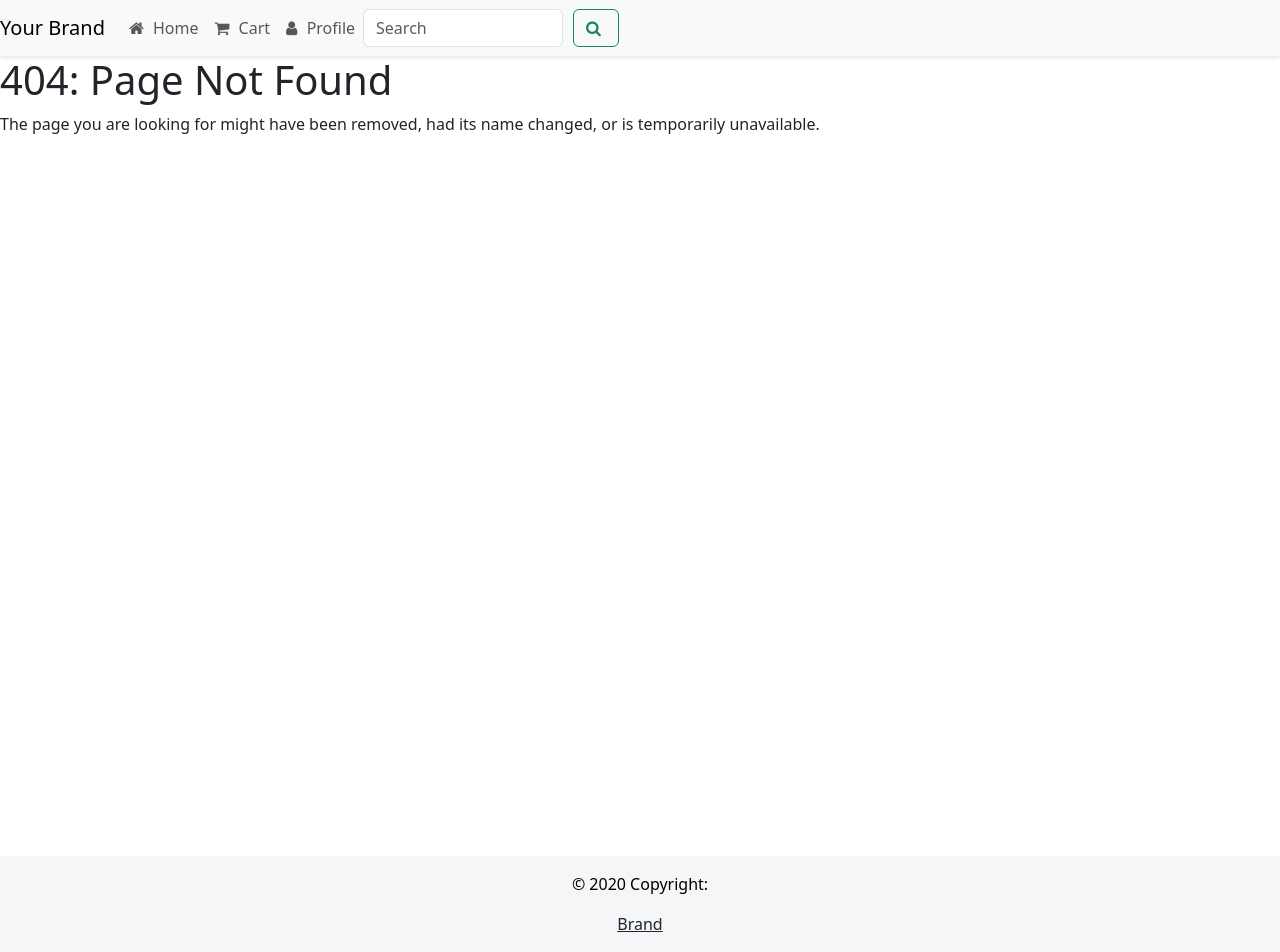
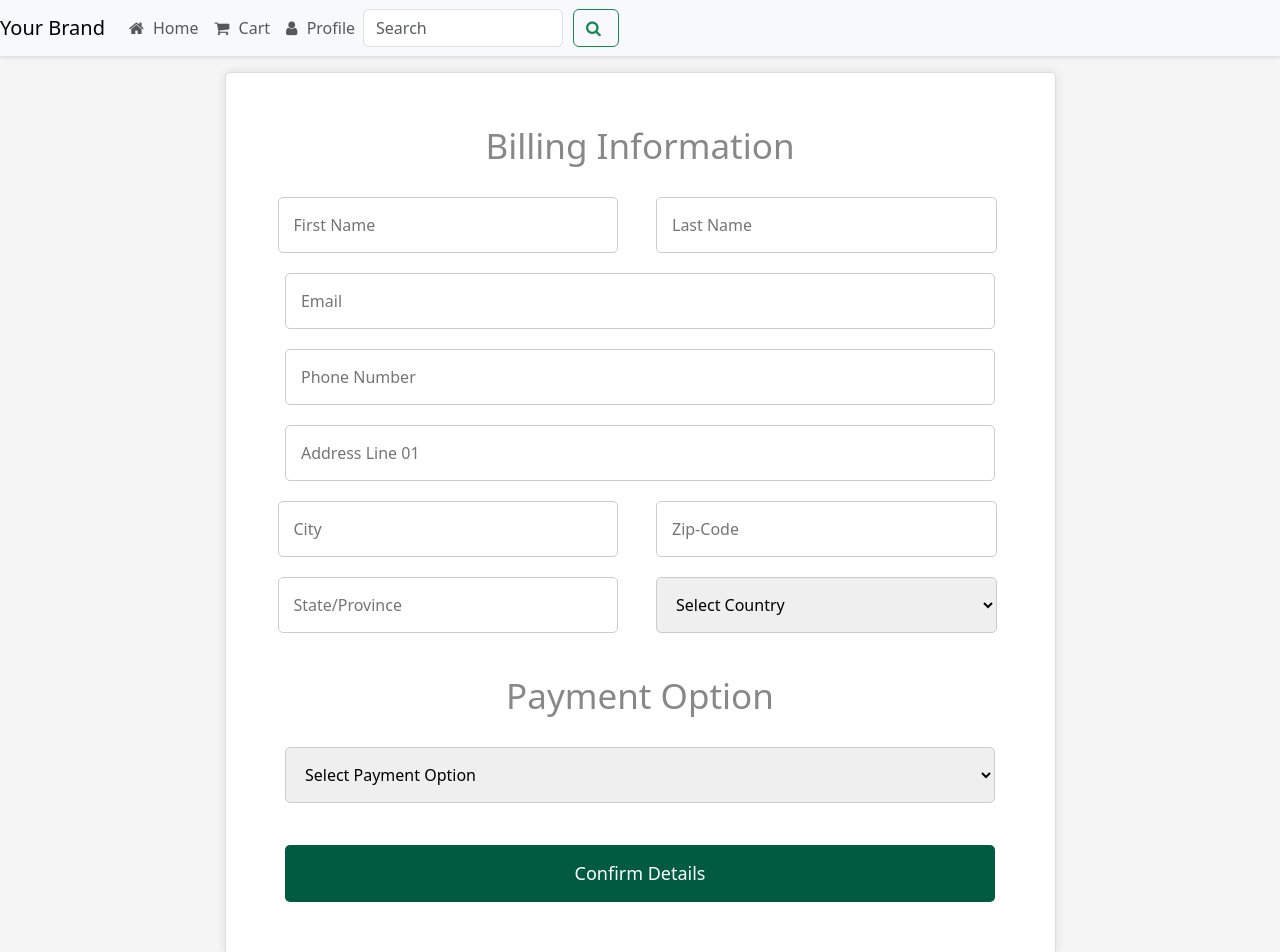
Before and after one commit to lckariyawasam/E-Commerce-App, a React (Create React App) app in the folder frontend/e_commerce/: page /billing in a window 1280 px wide. Before the commit this address had no page. Shown: the top 952 px of the page. Built offline with nearby package versions, Linux system fonts and the light colour scheme; no server answers.

Commit message:
Add billing information page, user endpoint

```diff
--- a/frontend/e_commerce/src/App.js
+++ b/frontend/e_commerce/src/App.js
@@ -14,6 +14,7 @@ import Navbar from './Components/Navbar';
 import NotFound from './Screens/NotFound';
 import AdminPanel from './Screens/AdminPanel';
 import Cart from './Screens/Cart';
+import BillingPage from './Screens/BillingPage';
 
 import 'bootstrap/dist/css/bootstrap.min.css';
 import 'font-awesome/css/font-awesome.min.css';
@@ -40,6 +41,7 @@ function App() {
           <Route path="/category/:categoryName" element={<CategoryView />} />
           <Route path="/admin" element={<AdminPanel />} />
           <Route path="/cart" element={<Cart />} />
+          <Route path="/billing" element={<BillingPage />} />
           <Route path="*" element={<NotFound />} />
         </Routes>
         <Footer />
--- /dev/null
+++ b/frontend/e_commerce/src/Screens/BillingPage/index.css
@@ -0,0 +1,83 @@
+/* index.css for CheckoutPage */
+.checkout-page {
+    display: flex;
+    flex-direction: column;
+    justify-content: center;
+    align-items: center;
+    background-color: #f5f5f5;
+}
+
+.login-heading {
+    font-size: 35px;
+    margin-bottom: 20px;
+    color: #888888;
+    font-weight: normal;
+}
+
+.checkout-form {
+    margin: 1rem;
+    background-color: #ffffff;
+    border: 1px solid #ddd;
+    padding: 20px;
+    border-radius: 5px;
+    text-align: center;
+    box-shadow: 0px 0px 10px 0px rgba(0, 0, 0, 0.1);
+}
+
+.input-field {
+    width: 90%;
+    padding: 15px;
+    margin: 10px 0;
+    border: 1px solid #ccc;
+    border-radius: 5px;
+    font-size: 16px;
+}
+
+.checkout-button {
+    width: 90%;
+    margin-block: 2rem;
+    padding: 15px;
+    background-color: #005B41;
+    color: #fff;
+    border: none;
+    border-radius: 5px;
+    cursor: pointer;
+    font-size: 18px;
+    transition: background-color 0.3s;
+}
+
+.checkout-button:disabled {
+    background-color: #b3ffea;
+}
+
+
+.login-button:hover {
+    background-color: #008170;
+}
+
+.login-links {
+    margin-top: 20px;
+}
+
+.login-links a {
+    text-decoration: none;
+    margin: 0 10px;
+    color: #888888;
+    font-weight: bold;
+    font-size: 18px;
+}
+
+.name-fields {
+    display: grid;
+    grid-template-columns: 1fr 1fr;
+    margin-left: 2rem;
+}
+
+
+.form-heading {
+    font-size: 35px;
+    margin-top: 2rem;
+    margin-bottom: 20px;
+    color: #888888;
+    font-weight: normal;
+}
--- /dev/null
+++ b/frontend/e_commerce/src/Screens/BillingPage/index.jsx
@@ -0,0 +1,98 @@
+import React, { useState, useEffect } from 'react';
+import { Link } from 'react-router-dom';
+import axios from 'axios';
+
+import './index.css';
+
+const BillingPage = () => {
+    const [email, setEmail] = useState('')
+
+    const [firstName, setFirstName] = useState('')
+    const [lastName, setLastName] = useState('')
+    const [phoneNumber, setPhoneNumber] = useState('')
+    const [addressLine01, setAddressLine01] = useState('')
+    const [city, setCity] = useState('')
+    const [zipCode, setZipCode] = useState('')
+    const [state, setState] = useState('')
+    const [country, setCountry] = useState('')
+    const [userType, setUserType] = useState('')
+
+    const [paymentMethod, setPaymentMethod] = useState('')
+
+
+    const loadUser = () => {
+        axios.get('http://localhost:5000/user', {
+            withCredentials: true,
+            headers: {
+                'Content-Type': 'application/json',
+                'Accept': 'application/json'
+            }
+        })
+        .then(res => {
+            res.data.firstName && setFirstName(res.data.firstName)
+            res.data.lastName && setLastName(res.data.lastName)
+            res.data.phoneNumber && setPhoneNumber(res.data.phoneNumber)
+            res.data.email && setEmail(res.data.email)
+            res.data.addressLine01 && setAddressLine01(res.data.addressLine01)
+            res.data.city && setCity(res.data.city)
+            res.data.zipCode && setZipCode(res.data.zipCode)
+            res.data.state && setState(res.data.state)
+            res.data.country && setCountry(res.data.country)
+            setUserType(res.data.user_type)
+        })
+        .catch(err => {
+            console.log(err)
+        })
+    }
+
+    useEffect(() => {
+        loadUser()
+    }
+    , [])
+
+    useEffect(() => {
+        console.log(userType)
+    }
+    , [userType])
+
+
+    return (
+        <div className='checkout-page'>
+            <div className='checkout-form'>
+                <h1 className='form-heading'>Billing Information</h1>
+                <div className='name-fields'>
+                    <input className='input-field' disabled={userType === "Registered"} onChange={(e) => setFirstName(e.target.value)} placeholder='First Name' type="text" value={firstName} />
+                    <input className='input-field' disabled={userType === "Registered"} onChange={(e) => setLastName(e.target.value)} placeholder='Last Name' type="text" value={lastName} />
+                </div>
+                <input className='input-field' disabled={userType === "Registered"} onChange={(e) => setEmail(e.target.value)} placeholder='Email' type="email" value={email} />
+                <input className='input-field' onChange={(e) => setPhoneNumber(e.target.value)} placeholder='Phone Number' type="tel" value={phoneNumber} />
+                <input className='input-field' onChange={(e) => setAddressLine01(e.target.value)} placeholder='Address Line 01' type="text" value={addressLine01} />
+                <div className='name-fields'>
+                    <input className='input-field' onChange={(e) => setCity(e.target.value)} placeholder='City' type="text" value={city} />
+                    <input className='input-field' onChange={(e) => setZipCode(e.target.value)} placeholder='Zip-Code' type="text" value={zipCode} />
+                </div>
+                <div className='name-fields'>
+                    <input className='input-field' onChange={(e) => setState(e.target.value)} placeholder='State/Province' type="text" value={state} />
+                    <select className='input-field' onChange={(e) => setCountry(e.target.value)} placeholder='Country' type="text" value={country}>
+                        <option value="" disabled>Select Country</option>
+                        <option value="India">India</option>
+                        <option value="USA">USA</option>
+                        <option value="UK">UK</option>
+                        <option value="Australia">Australia</option>
+                    </select>
+                </div>
+                {/* Add a dropdown menu to select payment option */}
+                <h1 className='form-heading'>Payment Option</h1>
+                <select className='input-field' onChange={(e) => setPaymentMethod(e.target.value)} value={paymentMethod}>
+                    <option value="" disabled>Select Payment Option</option>
+                    <option value="paypal">Cash on Delivery</option>
+                    <option value="credit-card">Credit Card</option>
+                    <option value="debit-card">Debit Card</option>
+                </select>
+                <button className='checkout-button'>Confirm Details</button>
+            </div>
+        </div>
+    );
+};
+
+export default BillingPage;
--- a/frontend/e_commerce/src/Screens/Cart/index.css
+++ b/frontend/e_commerce/src/Screens/Cart/index.css
@@ -1,8 +1,9 @@
 .cart {
   max-width: 600px;
-    margin: 0 auto;
+  margin-block: 5rem;
+  margin-inline: auto;
   padding: 20px;
-    margin-top: 5rem;
+
   border: 1px solid #ccc;
   border-radius: 5px;
 }
@@ -30,7 +31,29 @@
 }
 
 .remove-button {
-    background-color: #f00;
+  background-color: rgb(143, 143, 143);
+  height: 30px;
+  color: #fff;
+  border: none;
+  border-radius: 5px;
+  cursor: pointer;
+  transition: background-color 0.3s;
+}
+
+.remove-button:hover {
+  background-color: rgb(44, 44, 44);
+}
+
+.cart-total {
+  text-align: right;
+  margin-top: 20px;
+  font-size: 20px;
+}
+
+.checkout-button {
+  display: block;
+  margin: auto;
+  background-color: rgb(255, 79, 79);
   color: #fff;
   border: none;
   padding: 5px 10px;
@@ -38,13 +61,3 @@
   cursor: pointer;
   transition: background-color 0.3s;
 }
-
-  .remove-button:hover {
-    background-color: #a00;
-  }
-
-  .cart-total {
-    text-align: right;
-    margin-top: 20px;
-    font-size: 20px;
-  }
--- a/frontend/e_commerce/src/Screens/Cart/index.jsx
+++ b/frontend/e_commerce/src/Screens/Cart/index.jsx
@@ -1,10 +1,13 @@
 import React, { useState, useEffect } from 'react';
 import axios from 'axios';
+import { useNavigate } from 'react-router-dom';
 
 import './index.css';
 
 const Cart = () => {
-  const [cartItems, setCartItems] = useState([]);
+  const [cartItems, setCartItems] = useState([])
+
+  const navigate = useNavigate()
 
   const loadCart =() => {
     axios.get('http://localhost:5000/cart', {
@@ -44,6 +47,32 @@ const Cart = () => {
 
   };
 
+  // const handleCheckout = () => {
+
+  //   console.log('handleCheckout')
+
+  //   axios.post('http://localhost:5000/cart/checkout',
+  //   {},
+  //   {
+  //     headers: {
+  //       'Content-Type': 'application/json',
+  //       'Accept': 'application/json'
+  //     },
+  //     withCredentials: true,
+  //   })
+  //   .then(res => {
+  //     console.log(res)
+  //     if (res.status === 200) {
+  //       loadCart()
+  //     }
+  //   }
+  //   )
+  //   .catch(err => {
+  //     console.log(err)
+  //   }
+  //   )
+  // }
+
   const calculateTotal = () => {
     return cartItems.reduce((total, item) => total + item.price * item.quantity, 0);
   };
@@ -78,6 +107,9 @@ const Cart = () => {
       <div className="cart-total">
         <strong>Total: ${calculateTotal().toFixed(2)}</strong>
       </div>
+      <button onClick={() => navigate("/billing")} disabled={cartItems.length === 0} className="checkout-button">
+                Proceed to Checkout
+      </button>
     </div>
   );
 };
```
Also changed, not shown: 1 other file (tests, documents, lock files or other folders). Lines whose indentation alone changed are shown as unchanged.
